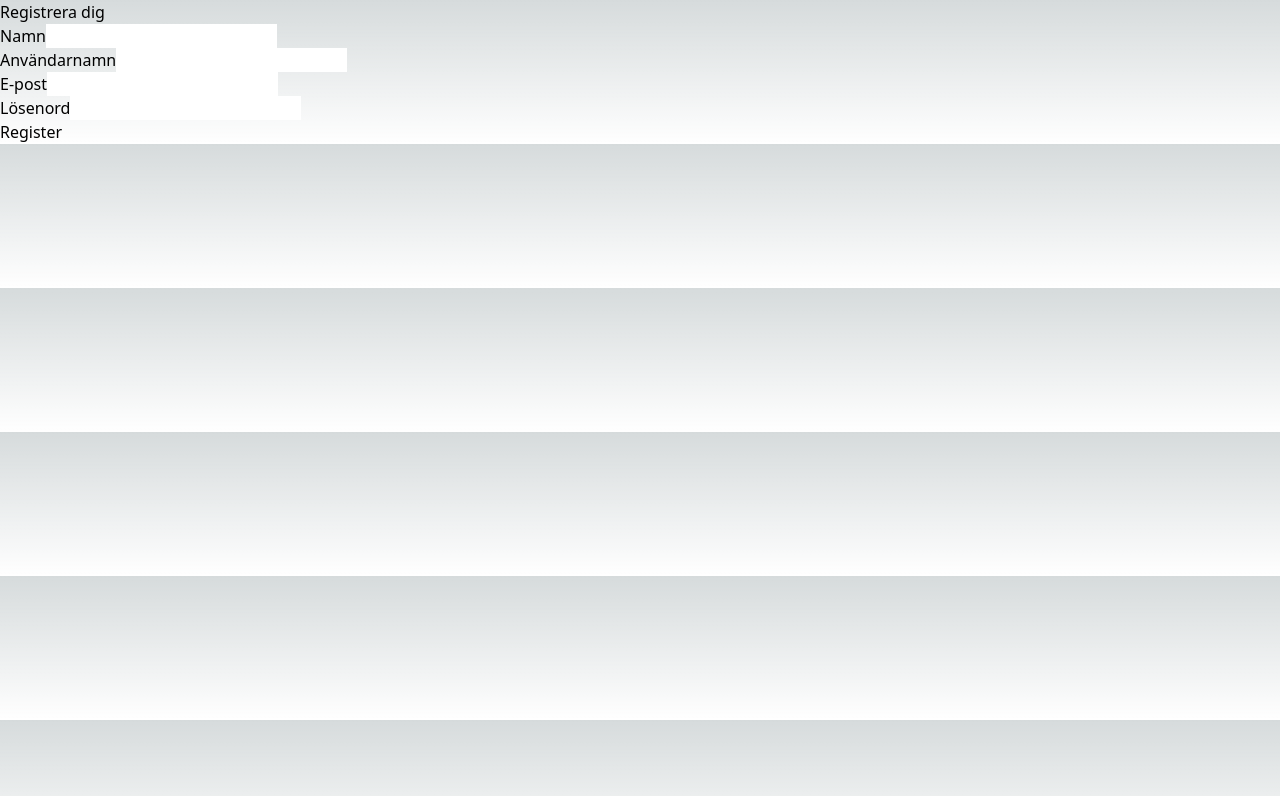
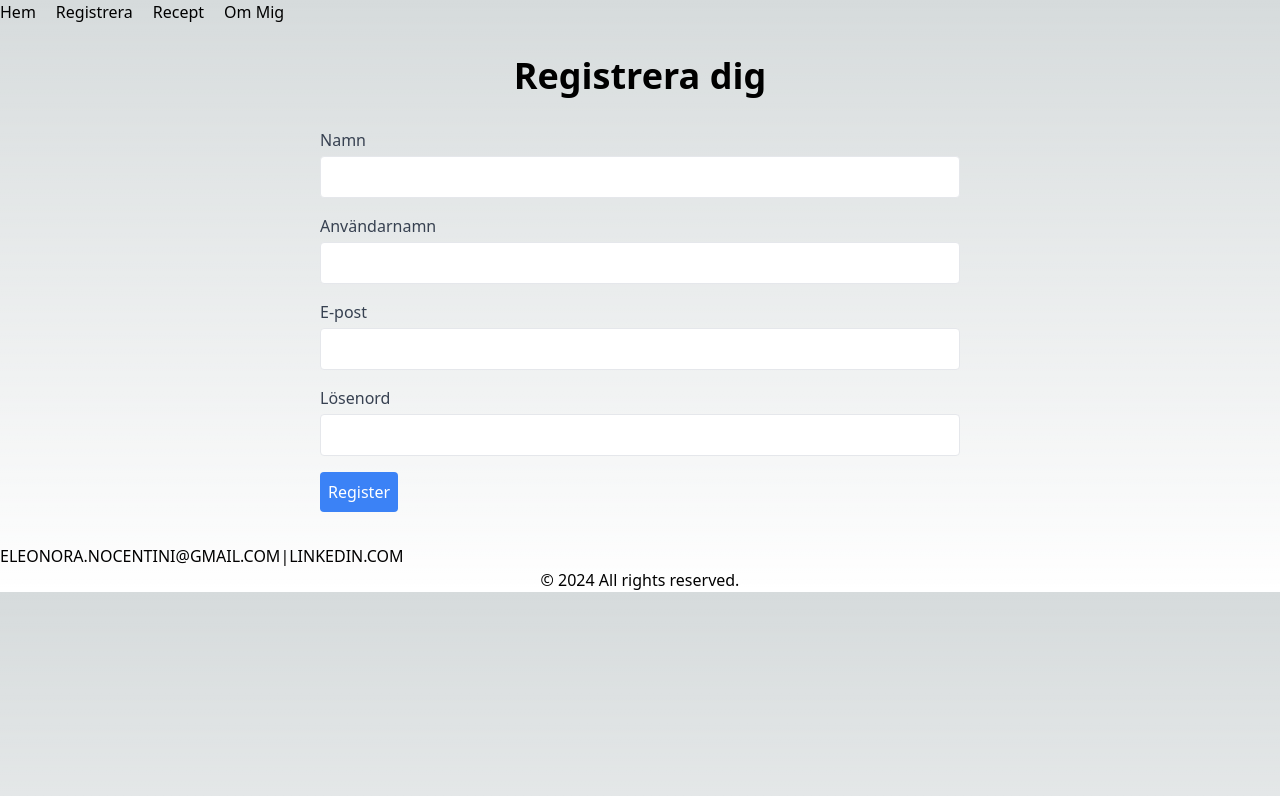
Before and after one commit to Elli2022/receptbok, a Next.js app in the folder frontend/: page /register in a window 1280 px wide. Shown: the top 796 px of the page. Built offline with nearby package versions, Linux system fonts and the light colour scheme.

Commit message:
fixed some styling on register.tsx page

```diff
--- a/frontend/pages/recept.tsx
+++ b/frontend/pages/recept.tsx
@@ -1,4 +1,4 @@
-//frontend/pages/recept.tsx
+// frontend/pages/recept.tsx
 import React, { useEffect, useState } from "react";
 import Navbar from "@/app/components/Navbar";
 import Footer from "@/app/components/Footer";
@@ -24,15 +24,15 @@ type Props = {
 export async function getServerSideProps() {
   try {
     const res = await fetch(`${process.env.NEXT_PUBLIC_BACKEND_URL}/recipes`);
-    const recept = await res.json();
+    const data = await res.json();
 
     // Kontrollera att recept är en array
-    if (!Array.isArray(recept)) {
+    if (!Array.isArray(data)) {
       throw new Error("API response is not an array");
     }
 
     return {
-      props: { recept },
+      props: { recept: data },
     };
   } catch (error) {
     console.error("Error fetching recipes:", error);
@@ -49,11 +49,9 @@ const ReceptPage = ({ recept }: Props) => {
   useEffect(() => {
     if (Array.isArray(recept)) {
       const filterRecept = recept.filter((receptItem) => {
-        // Förbered söksträngar för jämförelse
         const searchTermLower = searchTerm.toLowerCase();
         const ingredientsString = receptItem.ingredients.join(" ").toLowerCase();
 
-        // Sökning baserat på namn, ingredienser eller kategori
         return (
           receptItem.name.toLowerCase().includes(searchTermLower) ||
           ingredientsString.includes(searchTermLower) ||
@@ -72,7 +70,6 @@ const ReceptPage = ({ recept }: Props) => {
       <Navbar />
       <h1 className="text-4xl font-bold text-center mb-8">Recept</h1>
 
-      {/* Sökfält */}
       <input
         type="text"
         value={searchTerm}
@@ -81,7 +78,6 @@ const ReceptPage = ({ recept }: Props) => {
         className="mb-4 p-2 w-full text-black rounded-full"
       />
 
-      {/* Hero sektion */}
       <div
         className="hero mb-8 p-20 text-white rounded"
         style={{
@@ -94,26 +90,16 @@ const ReceptPage = ({ recept }: Props) => {
           Välkommen till vårt receptbibliotek!
         </h2>
         <p className="text-xl text-center">
-          Hitta dina favoritrecept eller upptäck nya spännande rätter att prova
-          på.
+          Hitta dina favoritrecept eller upptäck nya spännande rätter att prova på.
         </p>
       </div>
 
-      {/* Receptkort */}
       <div className="grid grid-cols-1 md:grid-cols-2 lg:grid-cols-3 gap-6">
         {filteredRecept.map((receptItem) => (
-          <Link
-            key={receptItem._id}
-            href={`/recept/${receptItem._id}`}
-            passHref
-          >
+          <Link key={receptItem._id} href={`/recept/${receptItem._id}`} passHref>
             <div className="text-black bg-white rounded-lg overflow-hidden shadow-lg hover:shadow-xl transition-shadow duration-300 ease-in-out cursor-pointer">
               <div className="w-full h-64 object-cover transition-transform duration-300 ease-in-out hover:scale-110">
-                <img
-                  src={receptItem.image}
-                  alt={receptItem.name}
-                  className="w-full h-64 object-cover"
-                />
+                <img src={receptItem.image} alt={receptItem.name} className="w-full h-64 object-cover" />
               </div>
               <div className="p-6">
                 <h2 className="text-2xl font-bold mb-2">{receptItem.name}</h2>
--- a/frontend/pages/register.tsx
+++ b/frontend/pages/register.tsx
@@ -1,5 +1,7 @@
 import React, { useState } from "react";
 import axios from "axios";
+import Navbar from "@/app/components/Navbar";
+import Footer from "@/app/components/Footer";
 
 const Register = () => {
   const [formData, setFormData] = useState({
@@ -38,50 +40,60 @@ const Register = () => {
 
   return (
     <div>
-      <h1>Registrera dig</h1>
+      <Navbar />
+      <div className="max-w-2xl mx-auto px-4 py-8">
+        <h1 className="text-4xl font-bold text-center mb-8">Registrera dig</h1>
         <form onSubmit={(e) => onSubmit(e)}>
-        <div>
-          <label>Namn</label>
+          <div className="mb-4">
+            <label className="block text-gray-700">Namn</label>
             <input
               type="text"
               name="name"
               value={name}
               onChange={(e) => onChange(e)}
               required
+              className="mt-1 p-2 w-full border rounded"
             />
           </div>
-        <div>
-          <label>Användarnamn</label>
+          <div className="mb-4">
+            <label className="block text-gray-700">Användarnamn</label>
             <input
               type="text"
               name="username"
               value={username}
               onChange={(e) => onChange(e)}
               required
+              className="mt-1 p-2 w-full border rounded"
             />
           </div>
-        <div>
-          <label>E-post</label>
+          <div className="mb-4">
+            <label className="block text-gray-700">E-post</label>
             <input
               type="email"
               name="email"
               value={email}
               onChange={(e) => onChange(e)}
               required
+              className="mt-1 p-2 w-full border rounded"
             />
           </div>
-        <div>
-          <label>Lösenord</label>
+          <div className="mb-4">
+            <label className="block text-gray-700">Lösenord</label>
             <input
               type="password"
               name="password"
               value={password}
               onChange={(e) => onChange(e)}
               required
+              className="mt-1 p-2 w-full border rounded"
             />
           </div>
-        <button type="submit">Register</button>
+          <button type="submit" className="bg-blue-500 text-white p-2 rounded">
+            Register
+          </button>
         </form>
+      </div>
+      <Footer />
     </div>
   );
 };
```
Lines whose indentation alone changed are shown as unchanged.
